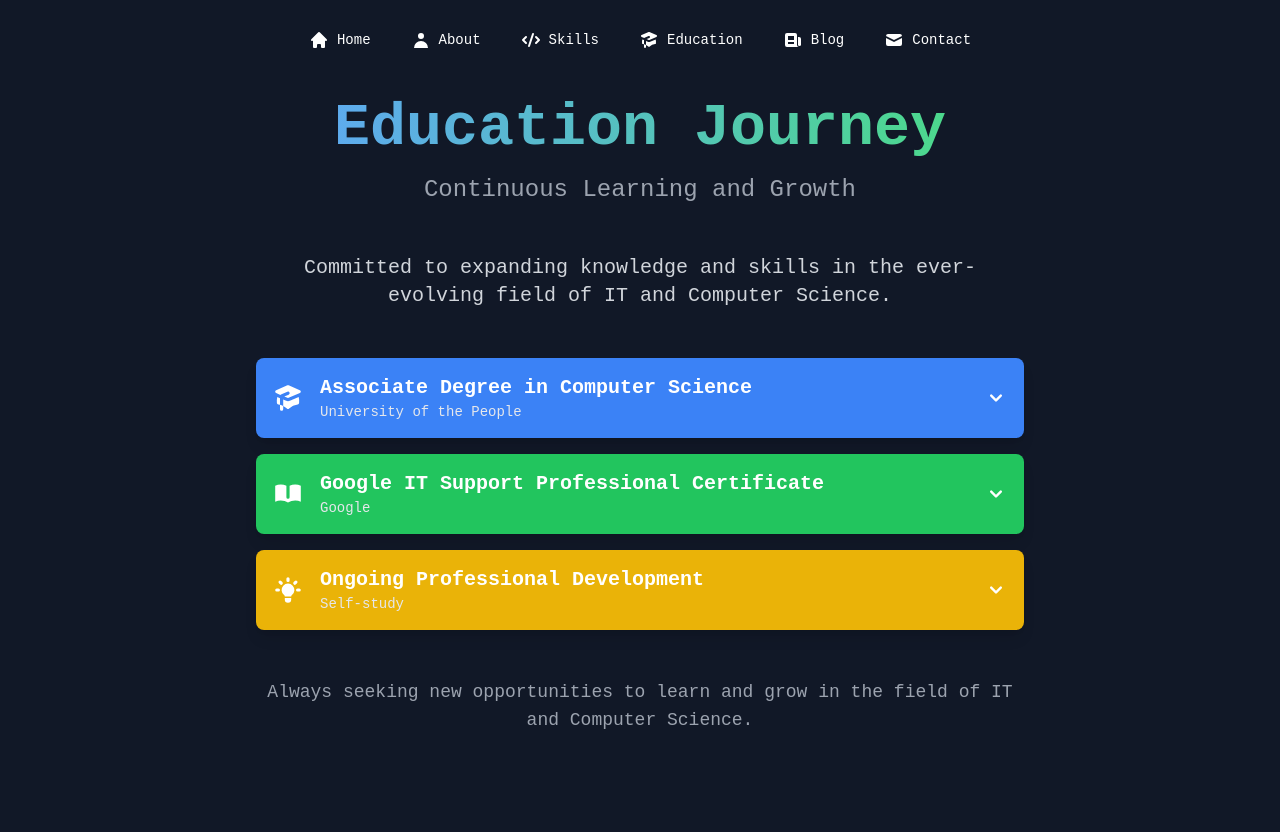
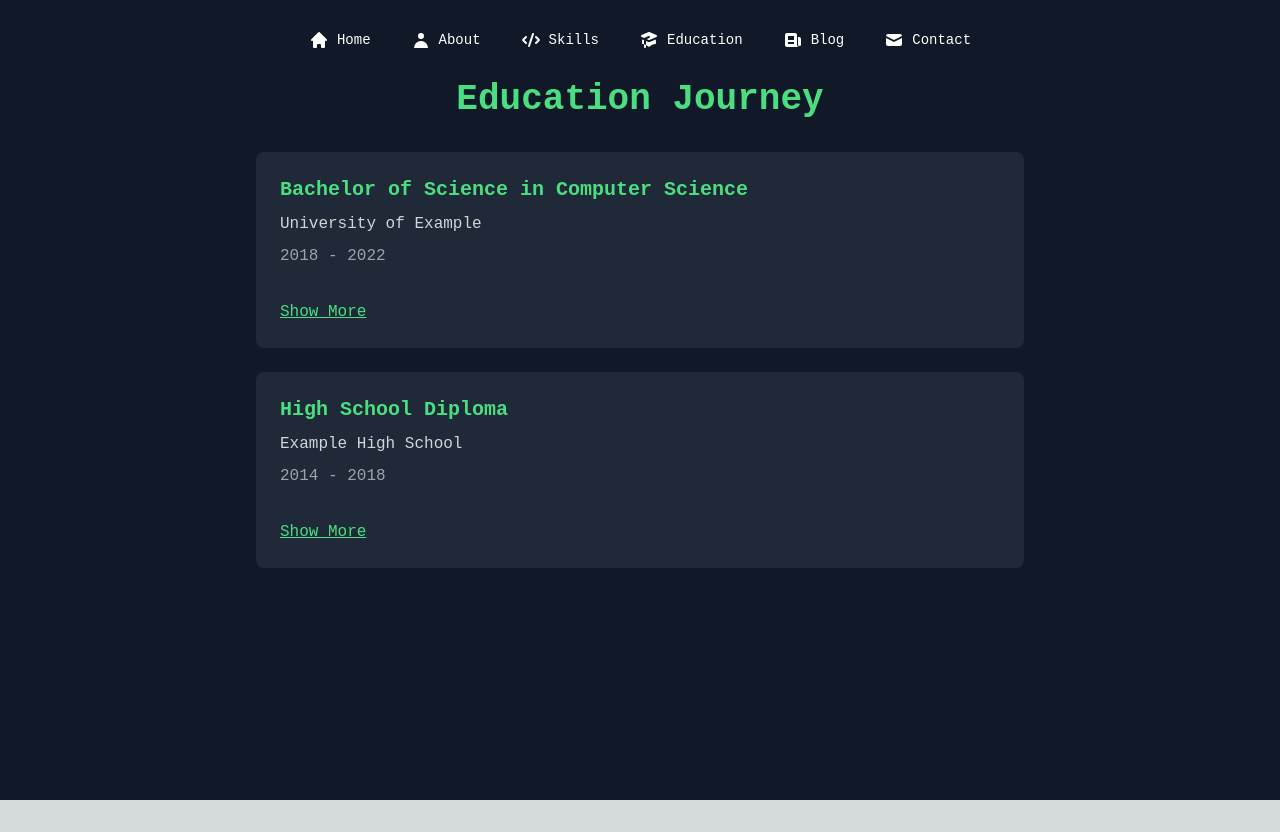
Before and after one commit to FELMONON/portfolio, a Next.js app: page / in a window 1280 px wide. Both pictures are taken after a click on the button "Education". After the commit the page ends 800 px from the top, so only its background shows below. Built offline with nearby package versions, Linux system fonts and the light colour scheme.

Commit message:
Update Education component with improved UI/UX and interactivity

```diff
--- a/app/components/Education.tsx
+++ b/app/components/Education.tsx
@@ -4,139 +4,92 @@ import React, { useState } from 'react';
 import { motion, AnimatePresence } from 'framer-motion';
 import { HiAcademicCap, HiBookOpen, HiLightBulb, HiChevronDown, HiChevronUp } from 'react-icons/hi';
 
-const Education = () => {
-  const [expandedIndex, setExpandedIndex] = useState<number | null>(null);
+interface Education {
+  degree: string;
+  institution: string;
+  year: string;
+  description: string[];
+}
 
-  const educationItems = [
-    {
-      title: "Associate Degree in Computer Science",
-      institution: "University of the People",
-      date: "Expected Graduation: October 2024",
-      icon: <HiAcademicCap className="w-8 h-8" />,
-      color: 'bg-blue-500',
-      details: [
-        "CGPA: 3.16",
-        "Major: Computer Science",
-        "Key Courses: Web Programming, Operating Systems, Databases, Networking",
-        "Proctored Courses: Completed 5 courses including Web Programming and Operating Systems",
-      ]
-    },
-    {
-      title: "Google IT Support Professional Certificate",
-      institution: "Google",
-      date: "Completed: Aug 23, 2024",
-      icon: <HiBookOpen className="w-8 h-8" />,
-      color: 'bg-green-500',
-      details: [
-        "Gained hands-on experience in IT support, networking, operating systems, and security",
-        "Developed skills in customer service and problem-solving in IT contexts"
-      ]
-    },
-    {
-      title: "Ongoing Professional Development",
-      institution: "Self-study",
-      date: "Current",
-      icon: <HiLightBulb className="w-8 h-8" />,
-      color: 'bg-yellow-500',
-      details: [
-        "Currently studying for the CompTIA A+ certification",
-        "Enhancing skills in IT fundamentals, troubleshooting, networking, and security"
-      ]
-    }
-  ];
-
-  const toggleExpand = (index: number) => {
-    setExpandedIndex(expandedIndex === index ? null : index);
-  };
+const EducationCard = ({ education }: { education: Education }) => {
+  const [isExpanded, setIsExpanded] = useState(false);
 
   return (
-    <div className="min-h-screen bg-gray-900 text-white flex items-center justify-center p-4">
-      <div className="max-w-3xl w-full mx-auto">
     <motion.div
-          initial={{ opacity: 0, y: -20 }}
-          animate={{ opacity: 1, y: 0 }}
-          transition={{ duration: 0.8 }}
-          className="text-center mb-12"
+      className="bg-gray-800 rounded-lg p-6 mb-6 cursor-pointer"
+      whileHover={{ scale: 1.02 }}
+      onClick={() => setIsExpanded(!isExpanded)}
     >
-          <h1 className="text-4xl md:text-5xl lg:text-6xl font-bold mb-4 bg-clip-text text-transparent bg-gradient-to-r from-blue-400 to-green-400">
-            Education Journey
-          </h1>
-          <h2 className="text-lg md:text-xl lg:text-2xl text-gray-400">
-            Continuous Learning and Growth
-          </h2>
-        </motion.div>
-
-        <motion.div
-          initial={{ opacity: 0 }}
-          animate={{ opacity: 1 }}
-          transition={{ delay: 0.3, duration: 0.8 }}
-          className="mb-12 text-center"
-        >
-          <p className="text-base md:text-lg lg:text-xl text-gray-300">
-            Committed to expanding knowledge and skills in the ever-evolving field of IT and Computer Science.
-          </p>
-        </motion.div>
-
-        <motion.div
-          initial={{ opacity: 0, y: 20 }}
-          animate={{ opacity: 1, y: 0 }}
-          transition={{ delay: 0.6, duration: 0.8 }}
-          className="space-y-4"
-        >
-          {educationItems.map((item, index) => (
-            <motion.div
-              key={item.title}
-              className={`${item.color} rounded-lg shadow-lg overflow-hidden`}
-              whileHover={{ scale: 1.02, boxShadow: '0 0 25px rgba(255, 255, 255, 0.2)' }}
-              transition={{ type: 'spring', stiffness: 300 }}
-            >
-              <div
-                className="p-4 flex items-center justify-between cursor-pointer"
-                onClick={() => toggleExpand(index)}
-              >
-                <div className="flex items-center">
-                  <div className="text-white mr-4">{item.icon}</div>
-                  <div>
-                    <h3 className="text-lg md:text-xl font-semibold text-white">{item.title}</h3>
-                    <p className="text-sm text-gray-200">{item.institution}</p>
-                  </div>
-                </div>
-                {expandedIndex === index ? <HiChevronUp className="w-6 h-6" /> : <HiChevronDown className="w-6 h-6" />}
-              </div>
+      <h3 className="text-xl font-bold text-green-400 mb-2">{education.degree}</h3>
+      <p className="text-gray-300 mb-2">{education.institution}</p>
+      <p className="text-gray-400 mb-4">{education.year}</p>
       <AnimatePresence>
-                {expandedIndex === index && (
+        {isExpanded && (
           <motion.div
             initial={{ opacity: 0, height: 0 }}
             animate={{ opacity: 1, height: 'auto' }}
             exit={{ opacity: 0, height: 0 }}
             transition={{ duration: 0.3 }}
-                    className="px-4 pb-4"
           >
-                    <p className="text-xs text-gray-300 mb-2">{item.date}</p>
-                    <ul className="list-disc list-inside text-sm text-white space-y-1">
-                      {item.details.map((detail, detailIndex) => (
-                        <li key={detailIndex}>{detail}</li>
+            <ul className="list-disc list-inside text-gray-300">
+              {education.description.map((item, index) => (
+                <li key={index} className="mb-2">{item}</li>
               ))}
             </ul>
           </motion.div>
         )}
       </AnimatePresence>
+      <motion.button
+        className="mt-4 text-green-400 underline focus:outline-none"
+        whileHover={{ scale: 1.05 }}
+        whileTap={{ scale: 0.95 }}
+      >
+        {isExpanded ? 'Show Less' : 'Show More'}
+      </motion.button>
     </motion.div>
+  );
+};
+
+const Education = () => {
+  const educationHistory: Education[] = [
+    {
+      degree: "Bachelor of Science in Computer Science",
+      institution: "University of Example",
+      year: "2018 - 2022",
+      description: [
+        "Focused on software development, algorithms, and data structures",
+        "Completed projects in web development, mobile app development, and machine learning",
+        "Participated in coding competitions and hackathons"
+      ]
+    },
+    {
+      degree: "High School Diploma",
+      institution: "Example High School",
+      year: "2014 - 2018",
+      description: [
+        "Excelled in mathematics and computer science courses",
+        "Participated in robotics club and science fairs",
+        "Developed a passion for technology and problem-solving"
+      ]
+    }
+  ];
+
+  return (
+    <section className="py-16 px-4 md:px-8 bg-gray-900">
+      <motion.h2
+        className="text-3xl md:text-4xl font-bold mb-8 text-center text-green-400"
+        initial={{ opacity: 0, y: -20 }}
+        animate={{ opacity: 1, y: 0 }}
+        transition={{ duration: 0.5 }}
+      >
+        Education Journey
+      </motion.h2>
+      <div className="max-w-3xl mx-auto">
+        {educationHistory.map((edu, index) => (
+          <EducationCard key={index} education={edu} />
         ))}
-        </motion.div>
-
-        <motion.div
-          initial={{ opacity: 0 }}
-          animate={{ opacity: 1 }}
-          transition={{ delay: 1, duration: 0.8 }}
-          className="mt-12 text-center"
-        >
-          <p className="text-base md:text-lg text-gray-400">
-            Always seeking new opportunities to learn and grow in the field of IT and Computer Science.
-          </p>
-        </motion.div>
       </div>
-    </div>
+    </section>
   );
 };
 
```
Lines whose indentation alone changed are shown as unchanged.
